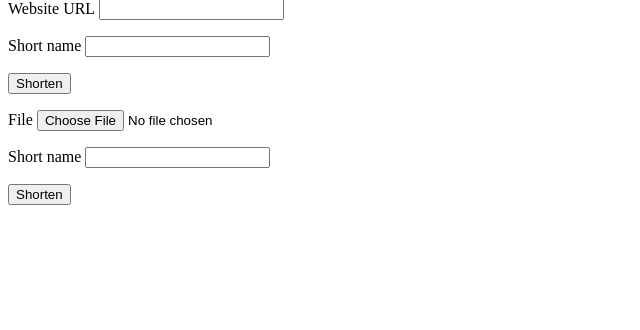
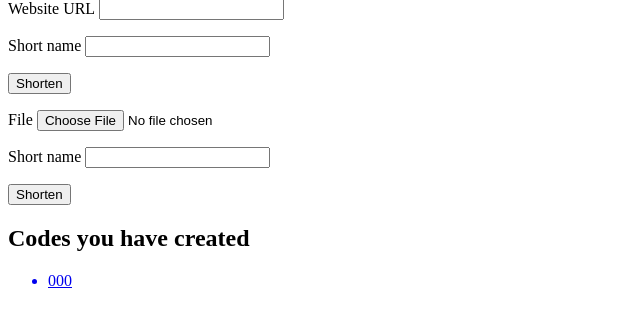
Before and after one commit to diondresschers/url-shortner, a Flask app: template templates/home.html in a window 1280 px wide. Shown: the part 114-444 px from the top of the page, without its empty margins (0-640 px from the left). Run offline with Flask 3, Linux system fonts and the light colour scheme; the template is opened without the code that fills it: most values are stand-ins (such as "Sample title", 1, 10 or a date in 2020).

Commit message:
addedd cookies with clickable code/short url

```diff
--- a/app.py
+++ b/app.py
@@ -8,6 +8,7 @@ import os.path # needed to read data from a file
 from flask import flash
 from werkzeug.utils import secure_filename # check if uploaded files are okay to upload
 from flask import abort
+from flask import session # With this you can use cookies.
 
 # This file is `hello.py` but if it was `app.py`, than you don't have to specify `export FLASK_APP=app`.
 
@@ -18,8 +19,7 @@ app.secret_key = '&%%@&^$)()%*%' # needed to send securely send data from flash
 
 @app.route("/")
 def home():
-  return render_template('home.html', name="Dion") # This is the template file `home.html`, that Flask automatically will find because it is in the `templates` directory.
-#    return "Hello World..."
+  return render_template('home.html', codes=session.keys()) # This is the template file `home.html`, that Flask automatically will find because it is in the `templates` directory. # With `codes=session.keys()`, we are also using the data in the cookies.
 
 #app.run(host="0.0.0.0", port=50000, debug=True) # Necessary to access WSL2 flask via Windows, in WSL pipenv run with 'python3 hello.py'
 
@@ -47,7 +47,8 @@ def your_url(): # Python functions, don't allow dashes, so we use `_`.
       f.save('/mnt/c/Users/Dion Dresschers/data/gitg/url-shortner/static/user_files/' + full_name)
       urls[request.form['code']] = {'file':full_name}
     with open('urls.json','w') as url_file: # create a file named `url_file`
-      json.dump(urls, url_file) # `urls` is the dictionary, the secons id the file # import `json` for this.
+      json.dump(urls, url_file) # `urls` is the dictionary, the secons id the file # import `json` for this. Save the file.
+      session[request.form['code']] = True # Save this as a cookie. We don't save this as a value, so we just use `True`. # In stead of `True, you could also use a timestampt, so the user knew when it was saved.`
     return render_template("your-url.html", code=request.form['code']) # use `request.form` with 'POST' and `request.args` with GET. The latter is to access the GET-request for the field `code` that we put into an HTML form.
   else: # if it is a 'GET'
     return redirect(url_for('home')) # the `home` is redirecting to the function `home` # return redirect(url) #return render_template('home.html') # With a redirect you are are not viewing the `/your-url` in the address bar of the web browser.
--- a/templates/home.html
+++ b/templates/home.html
@@ -31,3 +31,14 @@
     <input type="submit" value="Shorten">
     </p>
 </form>
+
+{% if codes %}
+<h2>Codes you have created</h2>
+<ul>
+    {% for code in codes %}
+    <a href="{{ url_for('redirect_to_url', code=code) }}">
+    <li>{{ code }}</li>
+    </a>
+    {% endfor %}
+</ul>
+{% endif %}
--- a/urls.json
+++ b/urls.json
@@ -1 +1 @@
-{"test": {"url": "https://google.com"}, "file": {"file": "filetest.txt"}}
+{"google": {"url": "https://google.com"}, "file": {"file": "filetest.txt"}}
```
